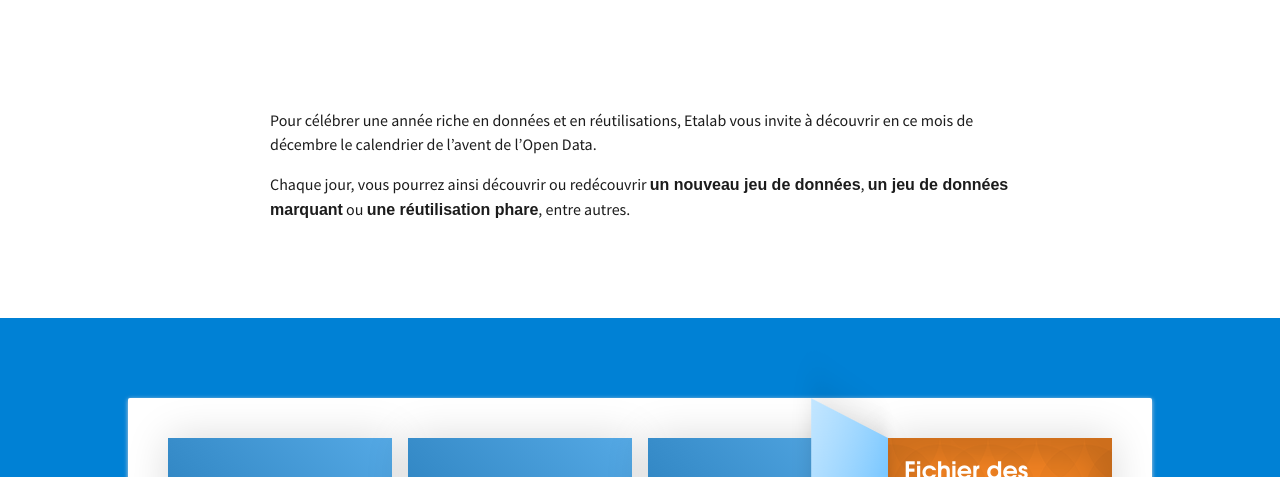
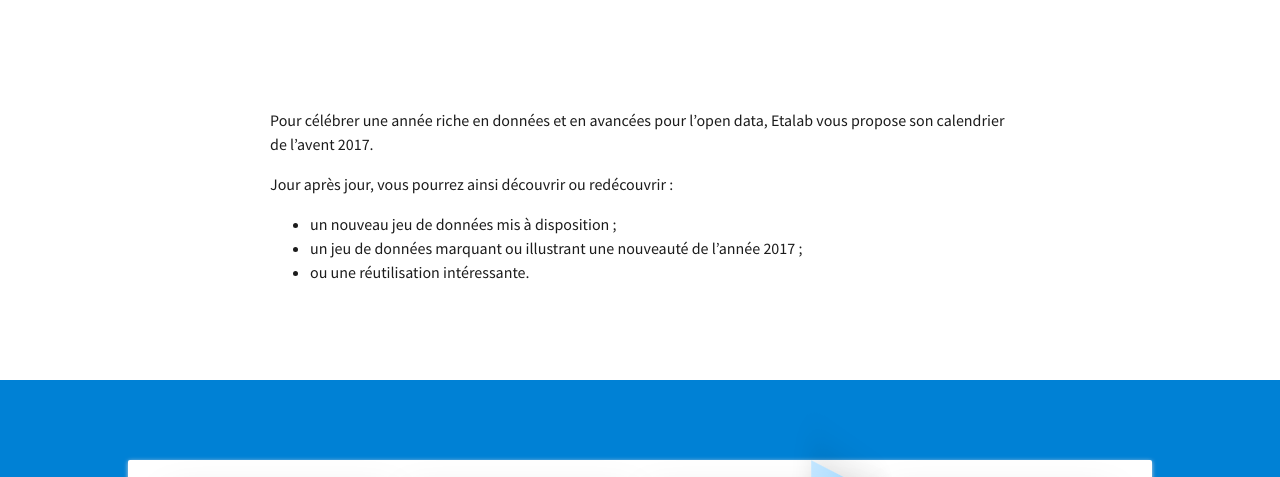
Before and after one commit to etalab/calendrier-lavent, a Jekyll site: the page built from index.md, in a window 1280 px wide and 900 px high, cut to the strip 423-900 px from the top of the window. Built offline with Jekyll 4.4.1, drawn with Linux system fonts in a browser that asks for light colours; some web fonts are replaced.

Commit message:
index.md

```diff
--- a/index.md
+++ b/index.md
@@ -2,6 +2,10 @@
 layout: home
 ---
 
-Pour célébrer une année riche en données et en réutilisations, Etalab vous invite à découvrir en ce mois de décembre le calendrier de l'avent de l'Open Data.
+Pour célébrer une année riche en données et en avancées pour l'open data, Etalab vous propose son calendrier de l'avent 2017.
 
-Chaque jour, vous pourrez ainsi découvrir ou redécouvrir **un nouveau jeu de données**, **un jeu de données marquant** ou **une réutilisation phare**, entre autres.
+Jour après jour, vous pourrez ainsi découvrir ou redécouvrir :
+
+* un nouveau jeu de données mis à disposition ;
+* un jeu de données marquant ou illustrant une nouveauté de l'année 2017 ;
+* ou une réutilisation intéressante.
```
